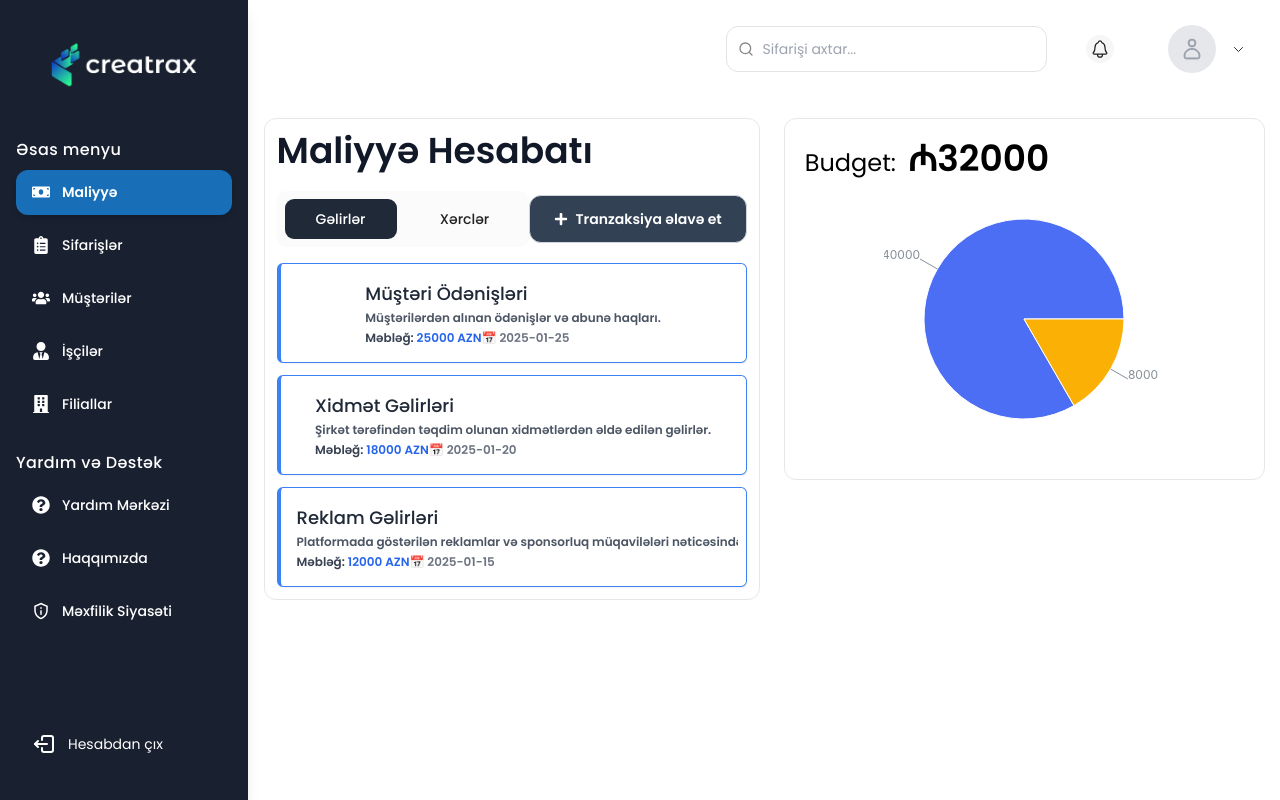
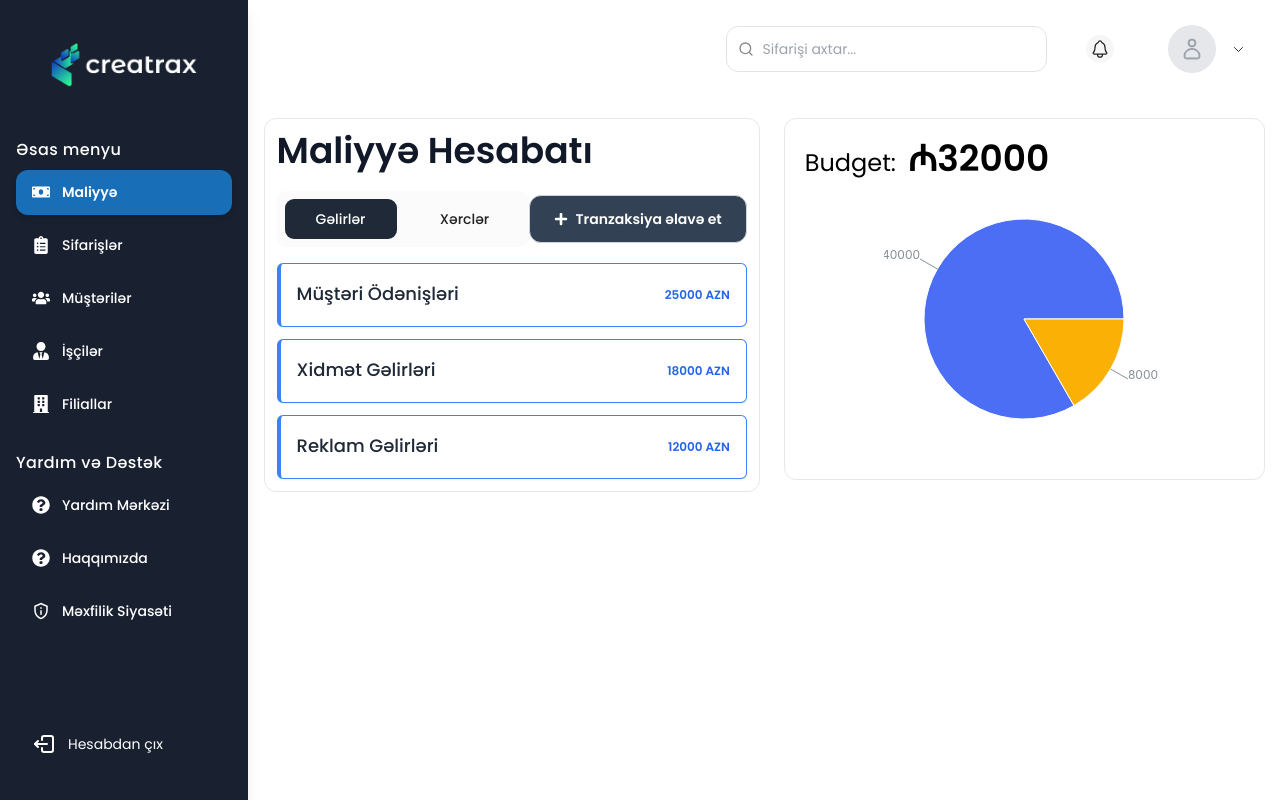
Before and after one commit to nihad-xalq/creatrax, a Next.js app: page /app/finances in a window 1280 px wide. Built offline with nearby package versions, Linux system fonts and the light colour scheme.

Commit message:
finance operations list been improved

```diff
--- a/src/app/globals.css
+++ b/src/app/globals.css
@@ -68,10 +68,17 @@ body {
 }
 
 /* Disabling number input arrows */
-input[type=number]::-webkit-inner-spin-button,
-input[type=number]::-webkit-outer-spin-button {
-    -webkit-appearance: none;
-    -moz-appearance: none;
-    appearance: none;
-    margin: 0;
+input[type="number"]::-webkit-inner-spin-button,
+input[type="number"]::-webkit-outer-spin-button {
+  -webkit-appearance: none;
+  -moz-appearance: none;
+  appearance: none;
+  margin: 0;
 }
+
+.financesSection {
+  .mantine-Button-inner,
+  .mantine-Button-label {
+    width: 100%;
+  }
+}
--- a/src/views/FinancesView.tsx
+++ b/src/views/FinancesView.tsx
@@ -83,7 +83,7 @@ export const FinancesView = () => {
   ];
 
   return (
-    <section className="flex flex-row justify-between items-start gap-6 w-full">
+    <section className="financesSection flex flex-row justify-between items-start gap-6 w-full">
       <div className="about_inner w-full border border-gray-200 rounded-[12px] p-3">
         <PageTitle title="Maliyyə Hesabatı" />
 
@@ -188,15 +188,11 @@ export const FinancesView = () => {
               <MantineModal
                 key={item.id}
                 title={item.title}
-                content={`${item.amount} AZN`}
-                btnStyle="bg-white p-2 rounded-md border-l-4 border-blue-500 shadow-sm hover:shadow-md transition duration-200 w-full h-full"
-                triggerLabel={
-                  <li
-                    className="p-2 w-full flex flex-col items-start"
-                  >
-                    <h2 className="text-lg font-medium text-gray-800 mb-0.5">
+                content={
+                  <div>
+                    {/* <h2 className="text-lg font-medium text-gray-800 mb-0.5">
                       {item.title}
-                    </h2>
+                    </h2> */}
                     <p className="text-xs text-gray-600 mb-1">{item.content}</p>
                     <div className="flex justify-between text-xs text-gray-700">
                       <span>
@@ -206,6 +202,23 @@ export const FinancesView = () => {
                         </span>
                       </span>
                       <span className="text-gray-500">📅 {item.date}</span>
+                    </div>
+                  </div>
+                }
+                btnStyle="bg-white p-2 rounded-md border-l-4 border-blue-500 shadow-sm hover:shadow-md transition duration-200 w-full h-full flex"
+                triggerLabel={
+                  <li
+                    className="p-2 w-full flex flex-row justify-between items-center"
+                  >
+                    <h2 className="text-lg font-medium text-gray-800 mb-0.5">
+                      {item.title}
+                    </h2>
+                    <div className="flex justify-end text-xs text-gray-700 w-full">
+                      <span>
+                        <span className="text-blue-600 font-semibold">
+                          {item.amount} AZN
+                        </span>
+                      </span>
                     </div>
                   </li>
                 }
```
